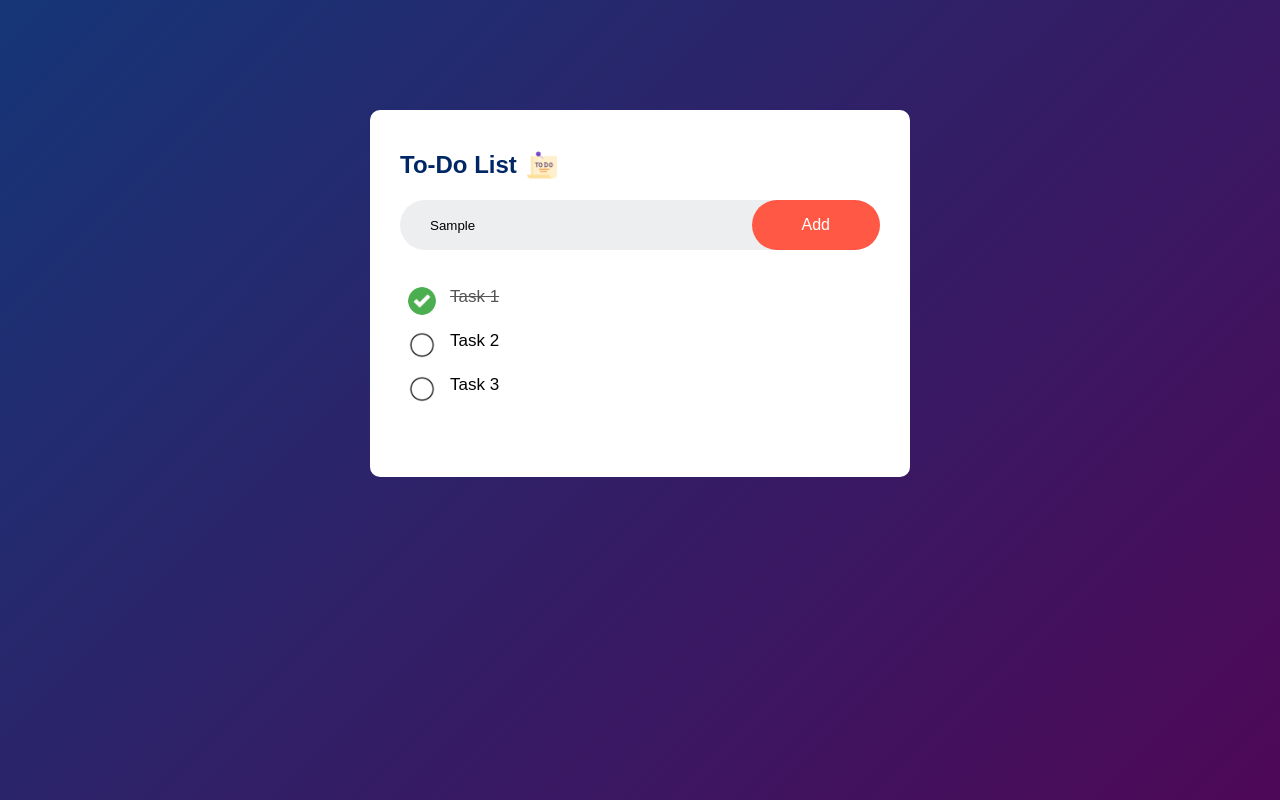
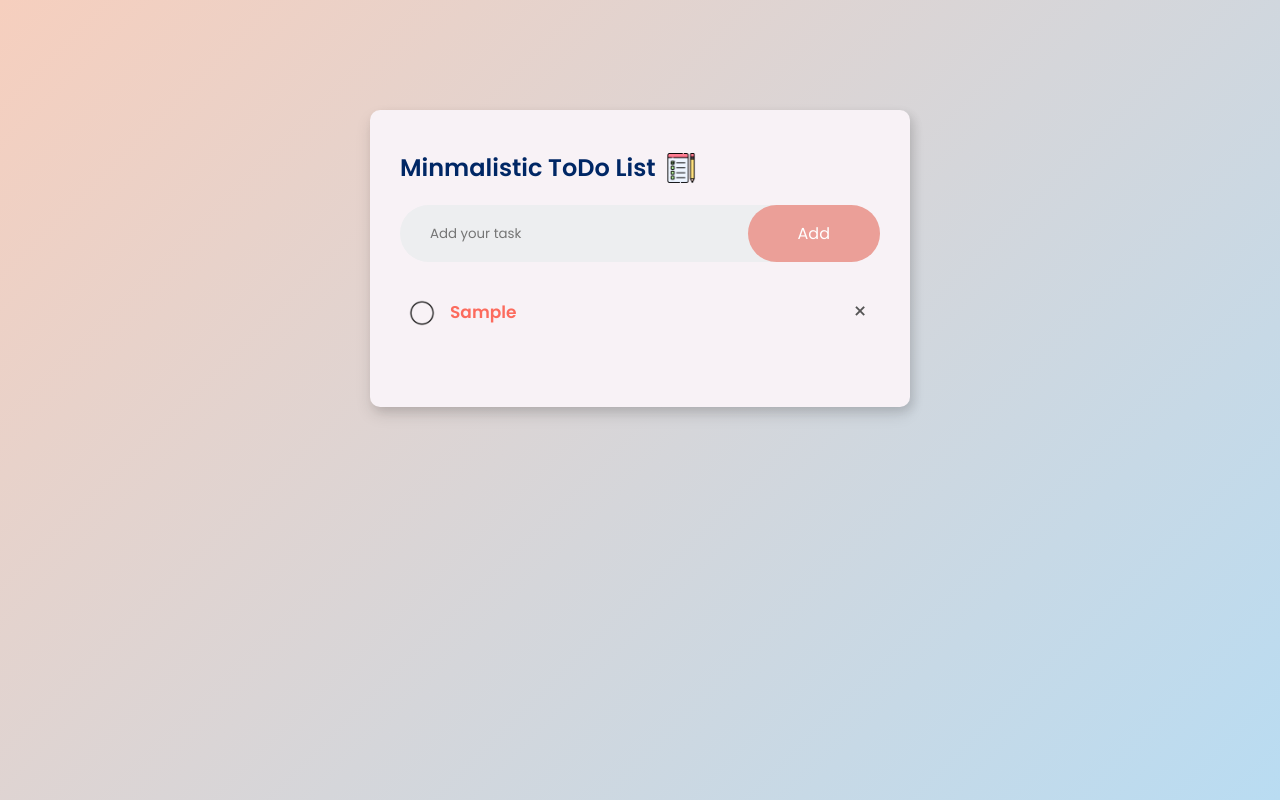
Before and after one commit to amMistic/JavaScript, a plain HTML site: page Lecture-1/dynamic-to-do-list/index.html in a window 1280 px wide. Both pictures are taken after typing "Sample" into the empty fields and a click on the button "Add". Drawn offline with Linux system fonts and the light colour scheme.

Commit message:
done: dynamic to-do list

```diff
--- a/Lecture-1/dynamic-to-do-list/index.css
+++ b/Lecture-1/dynamic-to-do-list/index.css
@@ -3,24 +3,23 @@
     padding: 0;
     font-family: 'Poppins' , sans-serif;
     box-sizing: border-box;
-
 }
 
 .container{
     width: 100%;
     min-height: 100vh;
-    background: linear-gradient(135deg, #153677, #4e0857) ;
+    background: linear-gradient(135deg, #f6cfbe, #b9dcf2) ;
     padding: 10px;
 }
 
 .todo-app{
     width: 100%;
     max-width: 540px;
-    background: #fff;
+    background: #f8f2f6;
     margin: 100px auto 20px;
     padding: 40px 30px 70px;
     border-radius: 10px;
-
+    box-shadow: 4px 4px 10px rgba(0, 0, 0, 0.1), 0px 8px 16px rgba(0, 0, 0, 0.1);
 }
 
 .todo-app h2{
@@ -60,7 +59,7 @@ button{
     padding: 16px 50px ;
     font-size: 16px;
     border-radius: 40px;
-    background: #ff5945;
+    background: #e72e1969;
     color: #fff;
     cursor: pointer;
 }
@@ -68,10 +67,12 @@ button{
 ul li {
     list-style: none;
     font-size: 17px;
+    color: #ff19009f;
     padding: 12px 8px 12px 50px;
     user-select: none;
     cursor: pointer;
     position: relative;
+    border-radius: 10px;
 }
 
 ul li::before{
@@ -96,3 +97,19 @@ ul li.checked{
 ul li.checked::before {
     background-image: url(assets/images/accept.png);
 }
+
+ul li span {
+    position: absolute;
+    right: 0;
+    top: 5px;
+    width: 40px;
+    height: 40px;
+    color: #555;
+    font-size: 22px;
+    line-height: 40px;
+    text-align: center;
+}
+
+ul li span:hover {
+    background: #edeef0;
+}
--- a/Lecture-1/dynamic-to-do-list/index.html
+++ b/Lecture-1/dynamic-to-do-list/index.html
@@ -3,23 +3,21 @@
 <head>
     <meta charset="UTF-8">
     <meta name="viewport" content="width=device-width, initial-scale=1.0">
+    <link href="https://fonts.googleapis.com/css2?family=Poppins:wght@400;600&display=swap" rel="stylesheet">
     <link rel="stylesheet" href="index.css">
-    <title>To-Do List</title>
+    <title> Minmalistic ToDo </title>
 </head>
 <body>
     <div class="container">
-        <div class="todo-app">
-            <h2>To-Do List <img src="./assets/images/to-do-list.png" alt="To-Do Image"></h2>
+        <main class="todo-app">
+            <h2> Minmalistic ToDo List <img src="./assets/images/check-list.png" alt="To-Do Image"></h2>
             <div class="row">
                 <input type="text" id="input-box" placeholder="Add your task">
-                <button>Add</button>
+                <button onclick="addTask()">Add</button>
             </div>
-            <ul id="tasks-container">
-                <li class="checked">Task 1</li>
-                <li>Task 2</li>
-                <li>Task 3</li>
-            </ul>
-        </div>
+            <ul id="tasks-container"></ul>
+        </main>
     </div>
+    <script src="script.js"></script>
 </body>
 </html>
--- a/Lecture-1/dynamic-to-do-list/script.js
+++ b/Lecture-1/dynamic-to-do-list/script.js
@@ -0,0 +1,40 @@
+// get the input bar and task container
+const input = document.getElementById('input-box');
+const taskContainer = document.getElementById('tasks-container');
+
+// define the addTask Event Listner
+function addTask() {
+    if (input.value === ''){
+        alert(`You must've something in input box to add into To-Do List`);
+    } else {
+        // create new list element
+        let li = document.createElement('li');
+
+        // set the values of newly created element
+        let strong = document.createElement('strong')
+        strong.innerHTML = input.value;
+
+        li.appendChild(strong);
+        input.value = '';   // empty input box
+
+        // append into the container to display on the web page
+        taskContainer.appendChild(li);
+
+        // add the "cancle" span
+        let span = document.createElement('span');
+        span.innerHTML = '\u00d7';
+
+        // append this span node into 'li' node as child node
+        li.appendChild(span);
+    }
+};
+
+
+// Add the event listner
+taskContainer.addEventListener( "click" ,function(e){
+    if (e.target.tagName === "LI"){
+        e.target.classList.toggle("checked");
+    } else if (e.target.tagName === 'SPAN') {
+        e.target.parentElement.remove();
+    }
+}, false);
```
Also changed, not shown: Lecture-1/dynamic-to-do-list/assets/images/check-list.png (added).
